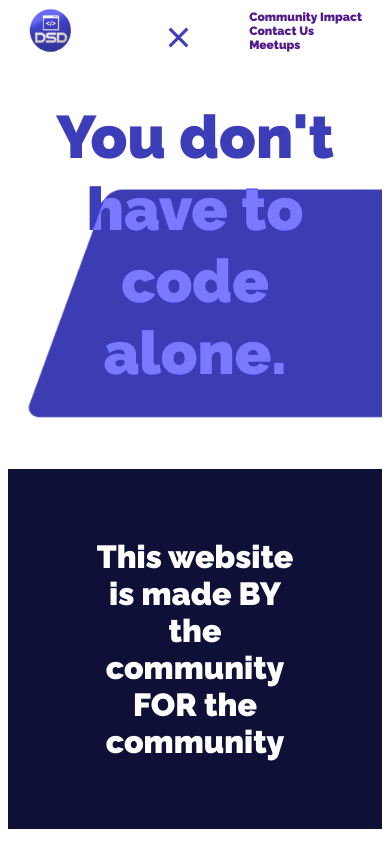
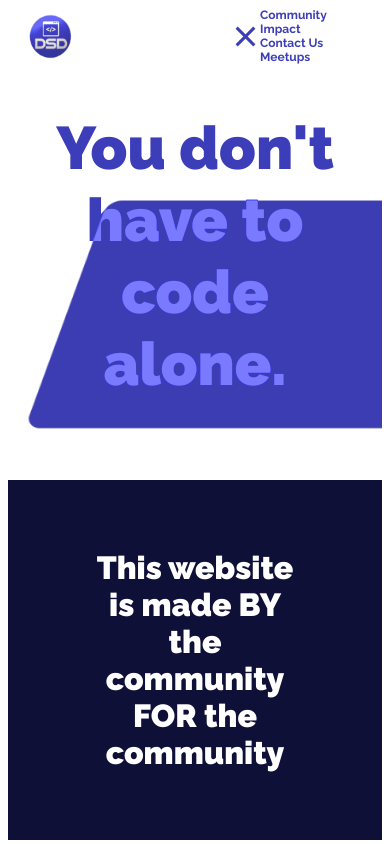
Before and after one commit to dallassoftwaredevelopers/DSDsite, a Next.js app: page / in a window 390 px wide. Both pictures are taken after a click on the element 344 px from the left and 30 px from the top of the page. Shown: the top 844 px of the page. Built offline with nearby package versions, Linux system fonts and the light colour scheme.

Commit message:
chore: navbar in mobile view functionality and styling (WEB-22)

```diff
--- a/src/app/components/navbar/navbar.module.css
+++ b/src/app/components/navbar/navbar.module.css
@@ -110,6 +110,22 @@
     cursor: pointer;
   }
 
+  .crossContainer {
+    width: 50%;
+    margin-right: 2rem;
+    display: flex;
+    flex-direction: column;
+  }
+
+  .cross {
+    justify-content: center;
+    align-self: flex-end;
+  }
+
+  .cross {
+    align-items: flex-start;
+  }
+
   .hamburger div,
   .cross div {
     width: 25px;
@@ -140,9 +156,7 @@
     flex-direction: column;
     text-decoration: none;
   }
-  .mobileLinks {
-    font-weight: 900;
-  }
+
   .navLinks {
     display: none;
     flex-direction: column;
@@ -183,8 +197,9 @@
   .meetupLink {
     font-size: 12px;
     font-family: 'Raleway', sans-serif;
-    font-weight: 900;
-    color: #551a8b;
+    font-weight: 700;
+    color: #3c3db9;
     text-decoration: none;
+    line-height: 14.09px;
   }
 }
--- a/src/app/components/navbar/navbar.tsx
+++ b/src/app/components/navbar/navbar.tsx
@@ -37,9 +37,11 @@ export default function Navbar({ label }: NavbarProps) {
           </Link>
         </div>
         {isNavVisible ? (
-          <div onClick={toggleNav} className={styles.cross}>
-            <div className={styles.line}></div>
-            <div className={styles.line}></div>
+          <div className={styles.crossContainer}>
+            <div onClick={toggleNav} className={styles.cross}>
+              <div className={styles.line}></div>
+              <div className={styles.line}></div>
+            </div>
           </div>
         ) : (
           <div className={styles.hamburger} onClick={toggleNav}>
```
